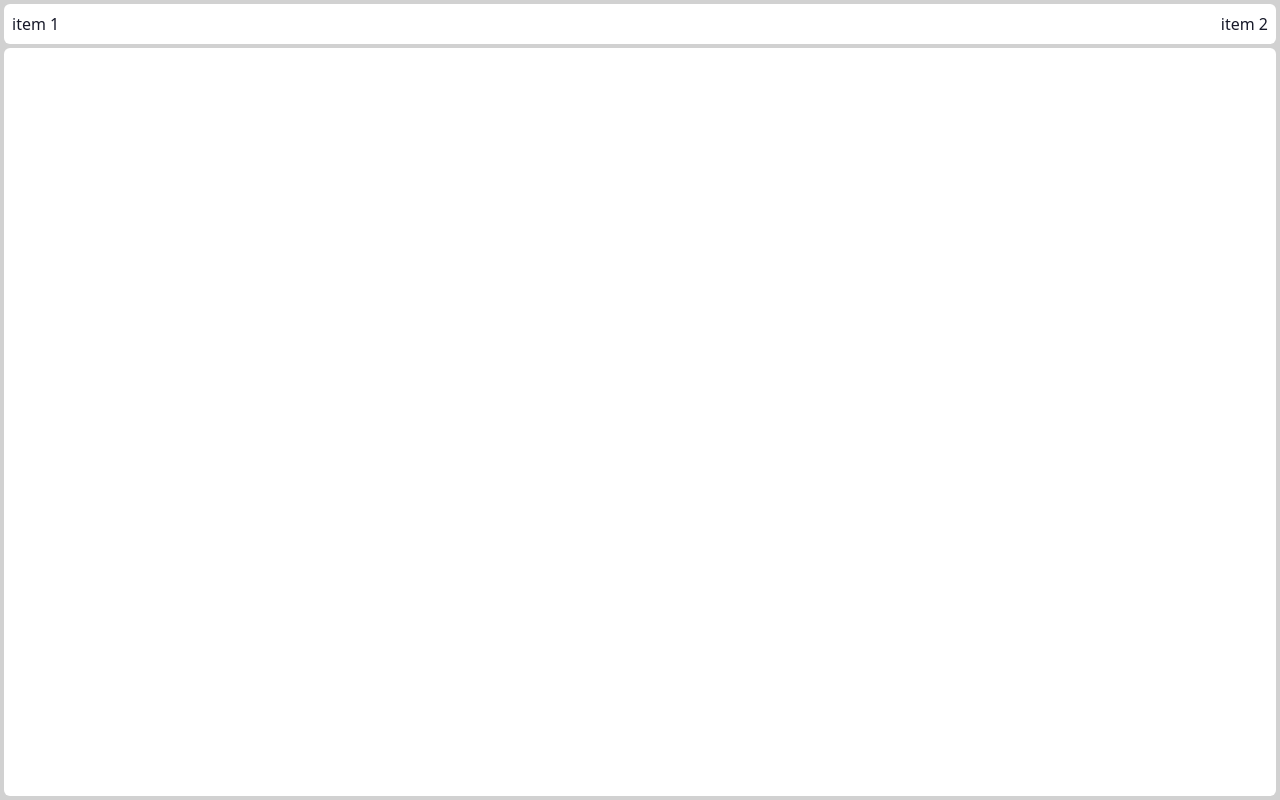
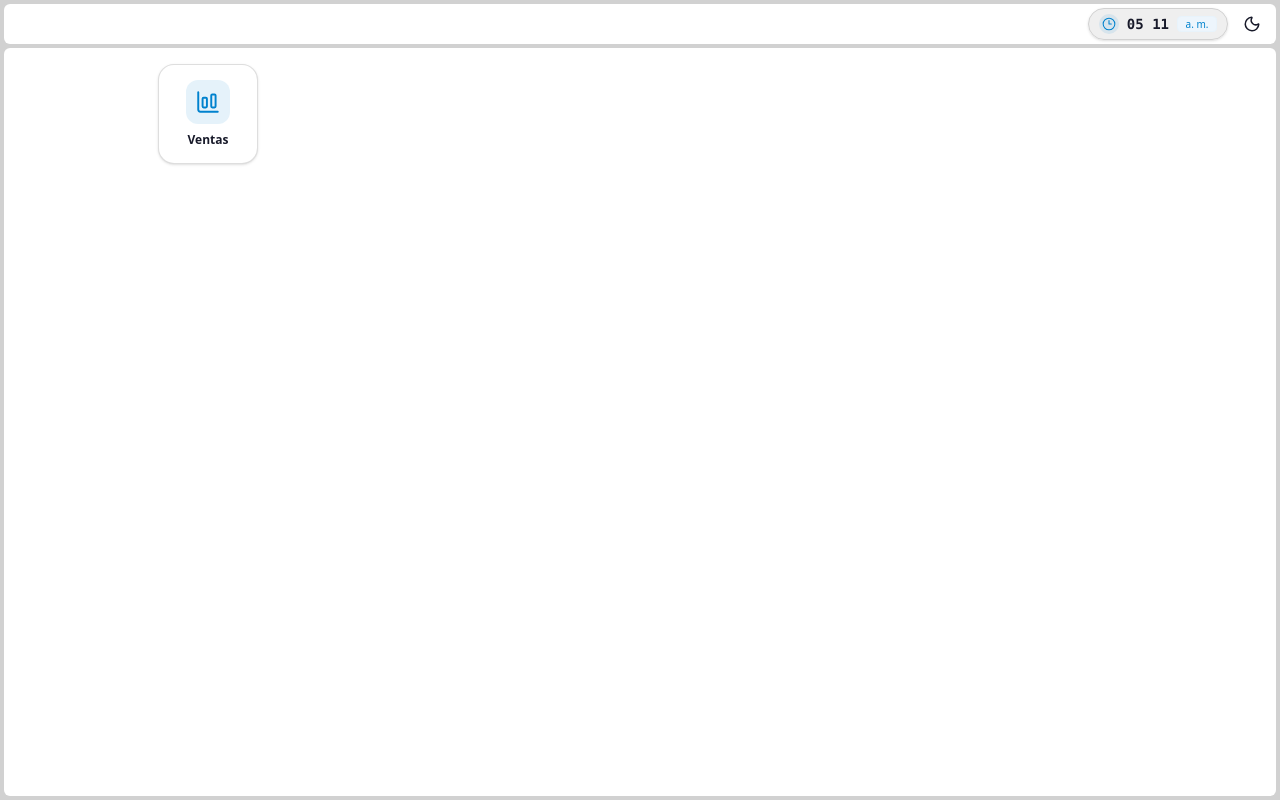
Before and after one commit to xander9290/lite-erp4, a Next.js app: page /erp in a window 1280 px wide. Built offline with nearby package versions, Linux system fonts and the light colour scheme.

Commit message:
segunda fase de maquetación terminada

```diff
--- a/package.json
+++ b/package.json
@@ -9,6 +9,7 @@
     "lint": "eslint"
   },
   "dependencies": {
+    "lucide-react": "^1.66.0",
     "next": "16.4.3",
     "react": "19.3.0",
     "react-dom": "19.3.0"
--- a/src/app/(auth)/erp/layout.tsx
+++ b/src/app/(auth)/erp/layout.tsx
@@ -1,11 +1,15 @@
 import { ReactNode } from "react";
+import Clock from "@/components/Clock";
+import ThemeToggle from "@/components/ui/ThemeToggle";
 
 export default function LayoutErp({ children }: { children: ReactNode }) {
   return (
-    <div className="flex-1 flex flex-col overflow-hidden gap-1">
-      <header className="h-10 shrink-0 flex items-center gap-2 p-2 p-1 bg-base-100 rounded-md">
-        <div>item 1</div>
-        <div className="ml-auto">item 2</div>
+    <div className="flex-1 flex min-h-0 min-w-0 flex-col overflow-hidden gap-1">
+      <header className="min-h-12 sm:min-h-10 shrink-0 flex flex-wrap items-center gap-2 px-2 py-1 bg-base-100 rounded-md">
+        <div className="ml-auto flex shrink-0 items-center gap-2">
+          <Clock />
+          <ThemeToggle />
+        </div>
       </header>
       <main className="rounded-md flex-1 flex flex-col min-h-0 min-w-0 bg-base-100">{children}</main>
     </div>
--- a/src/app/(auth)/erp/page.tsx
+++ b/src/app/(auth)/erp/page.tsx
@@ -1,3 +1,11 @@
+import { ChartColumnBig } from "lucide-react";
+import AppContainer from "@/components/ui/AppContainer";
+import AppGrid from "@/components/ui/AppGrid";
+
 export default function PageErp() {
-  return <div className="flex-1 min-h-0 min-w-0 overflow-auto rounded-md p-2"></div>;
+  return (
+    <AppGrid>
+      <AppContainer name="Ventas" icon={<ChartColumnBig size={26} strokeWidth={1.8} />} />
+    </AppGrid>
+  );
 }
--- a/src/app/globals.css
+++ b/src/app/globals.css
@@ -2,6 +2,6 @@
 @plugin "daisyui" {
   themes:
     corporate --default,
-    dracula --prefersdark,
+    dark --prefersdark,
     corporate;
 }
--- a/src/app/layout.tsx
+++ b/src/app/layout.tsx
@@ -8,8 +8,8 @@ export const metadata: Metadata = {
 
 export default function RootLayout({ children }: LayoutProps<"/">) {
   return (
-    <html lang="es" data-theme="corporate">
-      <body className="h-screen flex flex-col overflow-hidden p-1 bg-base-300">{children}</body>
+    <html lang="es">
+      <body className="h-dvh min-w-0 flex flex-col overflow-hidden p-1 bg-base-300">{children}</body>
     </html>
   );
 }
--- /dev/null
+++ b/src/components/Clock.tsx
@@ -0,0 +1,48 @@
+"use client";
+
+import { useEffect, useState } from "react";
+import { Clock3 } from "lucide-react";
+
+export default function Clock() {
+  const [now, setNow] = useState<Date | null>(null);
+
+  useEffect(() => {
+    let timer: number;
+
+    function tick() {
+      setNow(new Date());
+      timer = window.setTimeout(tick, 1000 - (Date.now() % 1000));
+    }
+
+    timer = window.setTimeout(tick, 0);
+
+    return () => window.clearTimeout(timer);
+  }, []);
+
+  const hours = now ? String(now.getHours() % 12 || 12).padStart(2, "0") : "--";
+  const minutes = now ? String(now.getMinutes()).padStart(2, "0") : "--";
+  const period = now ? (now.getHours() >= 12 ? "p. m." : "a. m.") : "";
+
+  return (
+    <time
+      dateTime={now ? `${String(now.getHours()).padStart(2, "0")}:${minutes}` : undefined}
+      aria-label={now ? `${hours}:${minutes} ${period}` : "Hora local"}
+      className="inline-flex h-8 shrink-0 items-center gap-2 whitespace-nowrap rounded-full border border-base-300 bg-base-200/70 px-2.5 text-base-content shadow-sm"
+    >
+      <span aria-hidden="true" className="flex size-5 items-center justify-center rounded-full bg-primary/10 text-primary">
+        <Clock3 size={14} strokeWidth={1.8} />
+      </span>
+      <span className="inline-flex items-baseline font-mono text-sm font-semibold tabular-nums">
+        {hours}
+        <span
+          aria-hidden="true"
+          className={`text-primary ${now && now.getSeconds() % 2 !== 0 ? "opacity-0 motion-reduce:opacity-100" : ""}`}
+        >
+          :
+        </span>
+        {minutes}
+      </span>
+      <span className="badge badge-soft badge-primary badge-xs min-w-10 text-[10px] font-medium">{period || "--"}</span>
+    </time>
+  );
+}
--- /dev/null
+++ b/src/components/ui/AppContainer.tsx
@@ -0,0 +1,29 @@
+"use client";
+
+import type { MouseEventHandler, ReactNode } from "react";
+
+type AppContainerProps = {
+  name: string;
+  icon: ReactNode;
+  onClick?: MouseEventHandler<HTMLButtonElement>;
+};
+
+export default function AppContainer({ name, icon, onClick }: AppContainerProps) {
+  return (
+    <article className="h-[100px] w-[100px]">
+      <button
+        type="button"
+        onClick={onClick}
+        className="group flex h-full w-full cursor-pointer flex-col items-center justify-center gap-2 rounded-2xl border border-base-300/70 bg-base-100 p-3 shadow-sm transition duration-150 hover:-translate-y-0.5 hover:border-primary/40 hover:shadow-md focus-visible:outline-2 focus-visible:outline-offset-2 focus-visible:outline-primary active:translate-y-0 active:scale-95 active:border-primary/60 active:bg-base-200 active:shadow-inner motion-reduce:transform-none motion-reduce:transition-none"
+      >
+        <span
+          aria-hidden="true"
+          className="flex size-11 shrink-0 items-center justify-center rounded-xl bg-primary/10 text-primary transition-colors group-hover:bg-primary group-hover:text-primary-content motion-reduce:transition-none"
+        >
+          {icon}
+        </span>
+        <span className="w-full truncate text-center text-xs font-semibold text-base-content">{name}</span>
+      </button>
+    </article>
+  );
+}
--- /dev/null
+++ b/src/components/ui/AppGrid.tsx
@@ -0,0 +1,15 @@
+import type { ReactNode } from "react";
+
+type AppGridProps = {
+  children: ReactNode;
+};
+
+export default function AppGrid({ children }: AppGridProps) {
+  return (
+    <div className="flex-1 flex min-h-0 min-w-0 overflow-hidden rounded-md p-2">
+      <section className="grid grid-cols-[repeat(auto-fill,100px)] justify-center content-start gap-2 p-2 w-full max-w-5xl mx-auto min-h-0 min-w-0 overflow-y-auto rounded-md">
+        {children}
+      </section>
+    </div>
+  );
+}
--- /dev/null
+++ b/src/components/ui/ThemeToggle.tsx
@@ -0,0 +1,49 @@
+"use client";
+
+import { Moon, Sun } from "lucide-react";
+import { useState } from "react";
+
+type Theme = "corporate" | "dark";
+
+export default function ThemeToggle() {
+  const [theme, setTheme] = useState<Theme | null>(null);
+
+  function toggleTheme() {
+    const currentTheme = document.documentElement.dataset.theme;
+    const isDark =
+      currentTheme === "dark" ||
+      (!currentTheme && window.matchMedia("(prefers-color-scheme: dark)").matches);
+    const nextTheme = isDark ? "corporate" : "dark";
+
+    document.documentElement.dataset.theme = nextTheme;
+    setTheme(nextTheme);
+  }
+
+  const label =
+    theme === "dark"
+      ? "Activar modo claro"
+      : theme === "corporate"
+        ? "Activar modo oscuro"
+        : "Cambiar entre modo claro y oscuro";
+
+  return (
+    <button
+      type="button"
+      onClick={toggleTheme}
+      aria-label={label}
+      title={label}
+      className="btn btn-ghost btn-square size-10 sm:size-8 shrink-0 focus-visible:outline-2 focus-visible:outline-offset-2 focus-visible:outline-primary active:scale-95 motion-reduce:transform-none"
+    >
+      <Sun
+        size={18}
+        aria-hidden="true"
+        className={theme === null ? "hidden dark:block" : theme === "dark" ? "block" : "hidden"}
+      />
+      <Moon
+        size={18}
+        aria-hidden="true"
+        className={theme === null ? "block dark:hidden" : theme === "corporate" ? "block" : "hidden"}
+      />
+    </button>
+  );
+}
```
Also changed, not shown: 1 other file (tests, documents, lock files or other folders).
